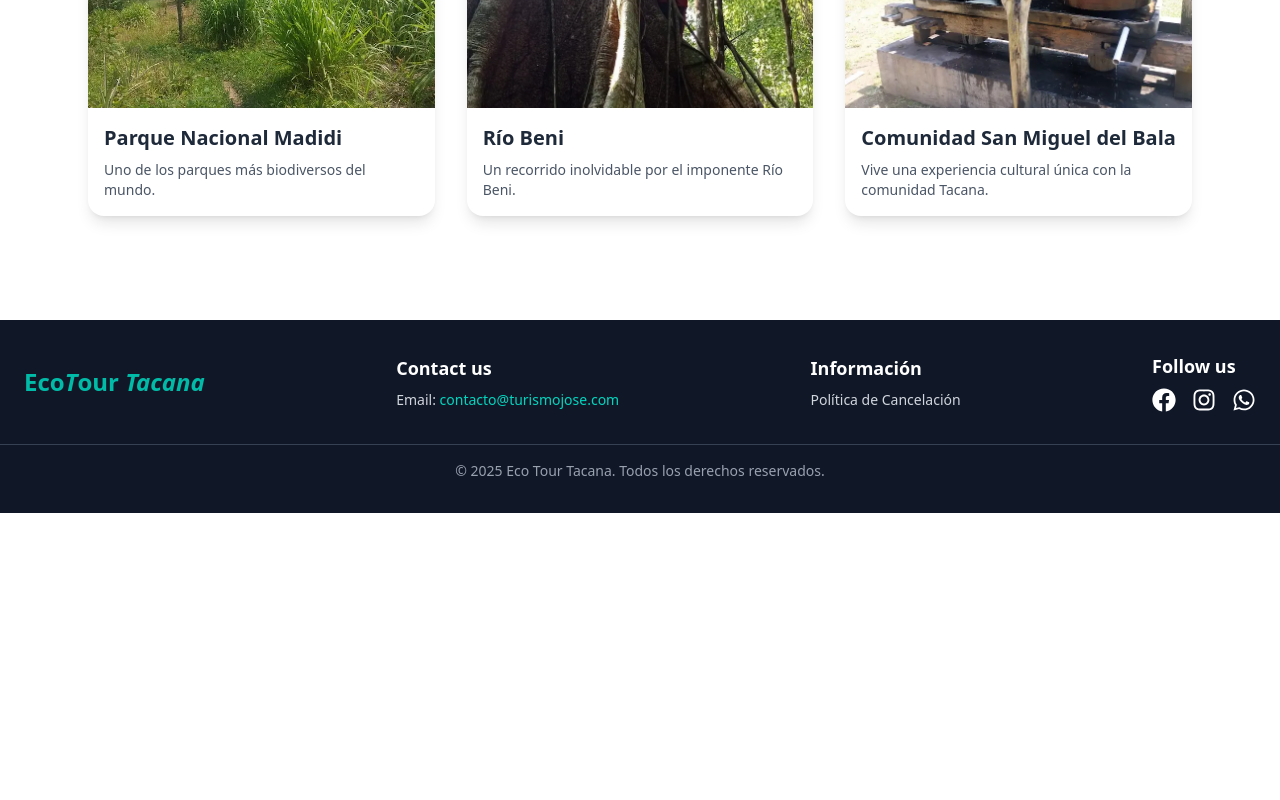
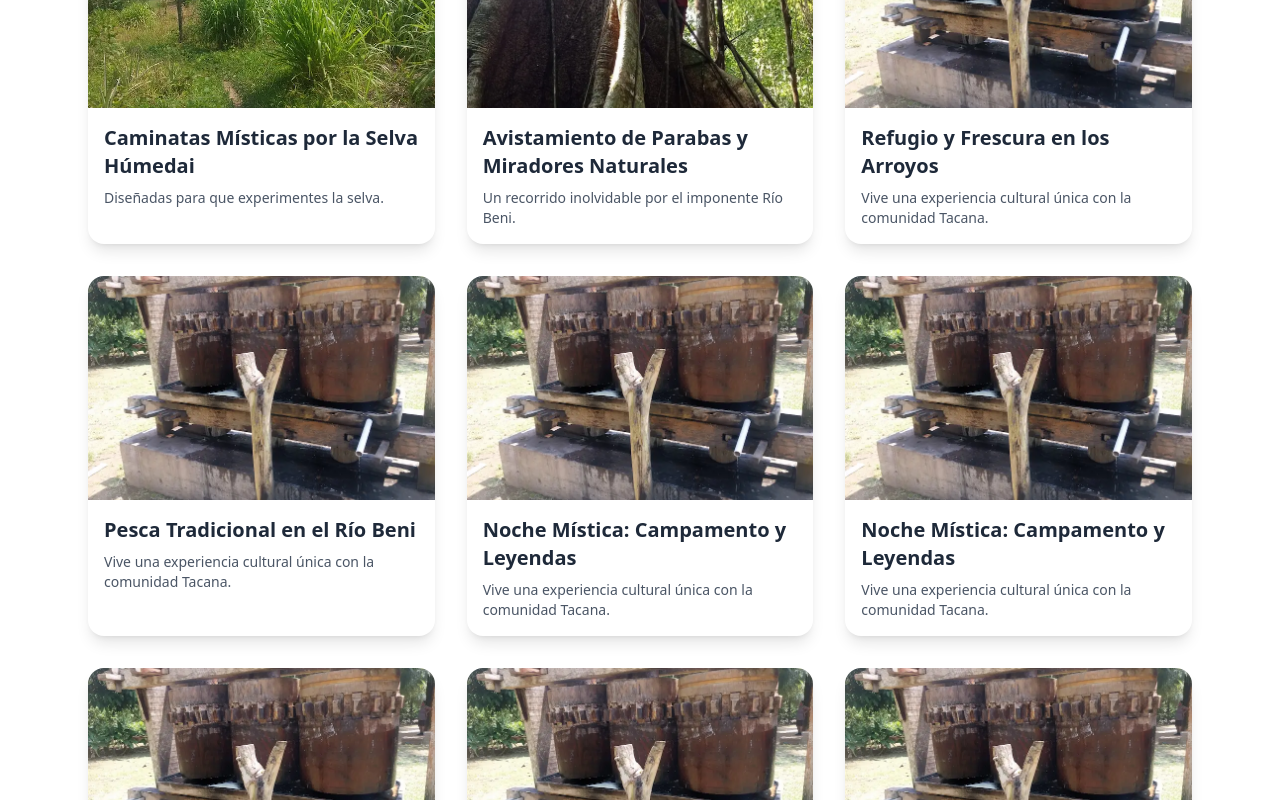
Before and after one commit to dani71296/turijose, a React (Vite) app: page / in a window 1280 px wide. Shown: the part 880-1680 px from the top of the page. Before the commit the page ends 1393 px from the top, so only its background shows below. Built offline with nearby package versions, Linux system fonts and the light colour scheme.

Commit message:
Actualización de Home.jsx

```diff
--- a/src/pages/Home.jsx
+++ b/src/pages/Home.jsx
@@ -7,23 +7,71 @@ const Home = () => {
 
   const destinos = [
     {
-      name: "Parque Nacional Madidi",
+      name: "Caminatas Místicas por la Selva Húmedai",
       img: "/images/madidi.webp",
       imgModal: "/images/madidi2.webp", // imagen alternativa del modal
-      desc: "Uno de los parques más biodiversos del mundo.",
+      desc: "Diseñadas para que experimentes la selva.",
       textoLargo:
-        "El Parque Nacional Madidi es una joya natural del Amazonas boliviano. Abarca montañas, selvas y ríos, y alberga una biodiversidad inigualable. Aquí puedes realizar caminatas, observar fauna silvestre, y conocer comunidades locales comprometidas con la conservación del entorno.",
+        "Prepárate para una inmersión total en uno de los ecosistemas más biodiversos del planeta. Nuestras caminatas se realizan por senderos ancestrales, utilizados por nuestros abuelos",
     },
     {
-      name: "Río Beni",
+      name: "Avistamiento de Parabas y Miradores Naturales",
       img: "/images/rurre.webp",
       imgModal: "/images/beni2.webp",
       desc: "Un recorrido inolvidable por el imponente Río Beni.",
       textoLargo:
-        "Navegar por el Río Beni es adentrarse en la esencia del Amazonas. Desde sus aguas puedes admirar la selva exuberante, aves tropicales, y comunidades ribereñas. Es el punto de partida de muchas aventuras hacia el Madidi y la Pampa boliviana.",
+        "La Amazonía te regala espectáculos que cortan la respiración, y el de las parabas es uno de ellos",
     },
     {
-      name: "Comunidad San Miguel del Bala",
+      name: "Refugio y Frescura en los Arroyos",
+      img: "/images/amazon.webp",
+      imgModal: "/images/sanmiguel3.webp",
+      desc: "Vive una experiencia cultural única con la comunidad Tacana.",
+      textoLargo:
+        "San Miguel del Bala es una comunidad Tacana que te invita a vivir su cultura de cerca. Aprende sobre sus tradiciones, participa en la elaboración de artesanías y descubre su respeto por la naturaleza. Una experiencia auténtica y transformadora.",
+    },
+    {
+      name: "Pesca Tradicional en el Río Beni",
+      img: "/images/amazon.webp",
+      imgModal: "/images/sanmiguel3.webp",
+      desc: "Vive una experiencia cultural única con la comunidad Tacana.",
+      textoLargo:
+        "San Miguel del Bala es una comunidad Tacana que te invita a vivir su cultura de cerca. Aprende sobre sus tradiciones, participa en la elaboración de artesanías y descubre su respeto por la naturaleza. Una experiencia auténtica y transformadora.",
+    },
+    {
+      name: "Noche Mística: Campamento y Leyendas",
+      img: "/images/amazon.webp",
+      imgModal: "/images/sanmiguel3.webp",
+      desc: "Vive una experiencia cultural única con la comunidad Tacana.",
+      textoLargo:
+        "San Miguel del Bala es una comunidad Tacana que te invita a vivir su cultura de cerca. Aprende sobre sus tradiciones, participa en la elaboración de artesanías y descubre su respeto por la naturaleza. Una experiencia auténtica y transformadora.",
+    },
+    {
+      name: "Noche Mística: Campamento y Leyendas",
+      img: "/images/amazon.webp",
+      imgModal: "/images/sanmiguel3.webp",
+      desc: "Vive una experiencia cultural única con la comunidad Tacana.",
+      textoLargo:
+        "San Miguel del Bala es una comunidad Tacana que te invita a vivir su cultura de cerca. Aprende sobre sus tradiciones, participa en la elaboración de artesanías y descubre su respeto por la naturaleza. Una experiencia auténtica y transformadora.",
+    },
+    {
+      name: "Del Cacao al Chocolate: Taller Artesanala",
+      img: "/images/amazon.webp",
+      imgModal: "/images/sanmiguel3.webp",
+      desc: "Vive una experiencia cultural única con la comunidad Tacana.",
+      textoLargo:
+        "San Miguel del Bala es una comunidad Tacana que te invita a vivir su cultura de cerca. Aprende sobre sus tradiciones, participa en la elaboración de artesanías y descubre su respeto por la naturaleza. Una experiencia auténtica y transformadora.",
+    },
+    {
+      name: "Molienda de Caña y Refrescos Naturales",
+      img: "/images/amazon.webp",
+      imgModal: "/images/sanmiguel3.webp",
+      desc: "Vive una experiencia cultural única con la comunidad Tacana.",
+      textoLargo:
+        "San Miguel del Bala es una comunidad Tacana que te invita a vivir su cultura de cerca. Aprende sobre sus tradiciones, participa en la elaboración de artesanías y descubre su respeto por la naturaleza. Una experiencia auténtica y transformadora.",
+    },
+    {
+      name: "Rastros de la Historia: Petroglifos Ancestrales",
       img: "/images/amazon.webp",
       imgModal: "/images/sanmiguel3.webp",
       desc: "Vive una experiencia cultural única con la comunidad Tacana.",
```
